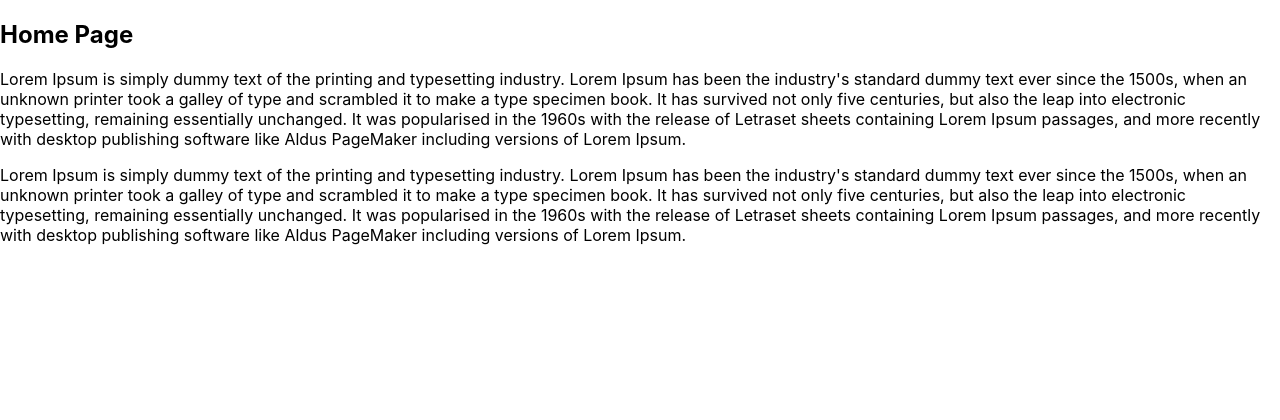
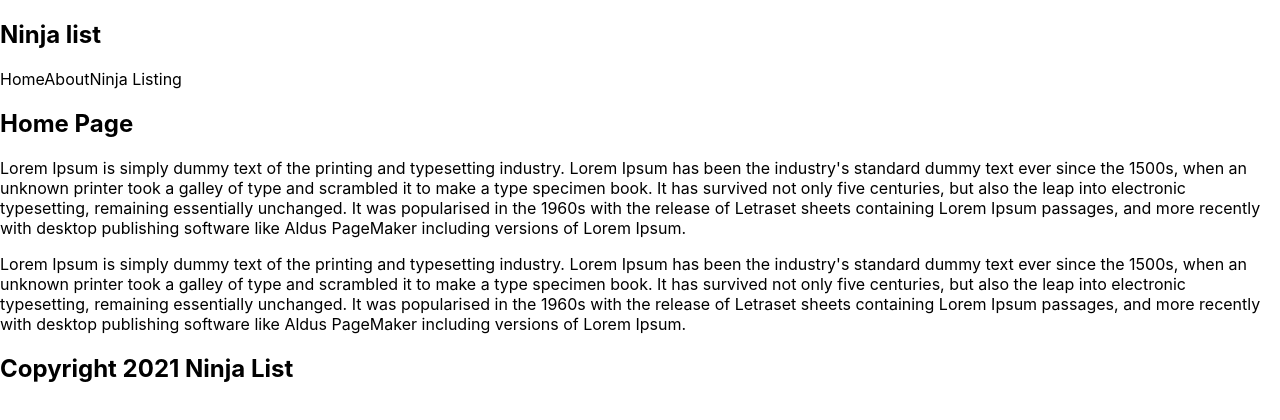
Before and after one commit to rakeshdr543/next-users, a Next.js app: page / in a window 1280 px wide. Shown: the top 420 px of the page. Built offline with nearby package versions, Linux system fonts and the light colour scheme.

Commit message:
Added next components

```diff
--- /dev/null
+++ b/comps/Footer.js
@@ -0,0 +1,7 @@
+const Footer = () => {
+    return ( <h2>
+        Copyright 2021 Ninja List
+    </h2> );
+}
+
+export default Footer;
--- /dev/null
+++ b/comps/Header.js
@@ -0,0 +1,12 @@
+const Header = () => {
+    return (
+        <div>
+            <h2>Ninja list</h2>
+            <a>Home</a>
+            <a>About</a>
+            <a>Ninja Listing</a>
+        </div>
+     );
+}
+
+export default Header;
--- a/pages/index.js
+++ b/pages/index.js
@@ -1,12 +1,17 @@
 import Head from 'next/head'
+import Header from '../comps/Header'
+import Footer from '../comps/Footer'
 import styles from '../styles/Home.module.css'
 
 export default function Home() {
   return (
     <div>
+      <Header />
      <h2>Home Page</h2>
      <p>Lorem Ipsum is simply dummy text of the printing and typesetting industry. Lorem Ipsum has been the industry's standard dummy text ever since the 1500s, when an unknown printer took a galley of type and scrambled it to make a type specimen book. It has survived not only five centuries, but also the leap into electronic typesetting, remaining essentially unchanged. It was popularised in the 1960s with the release of Letraset sheets containing Lorem Ipsum passages, and more recently with desktop publishing software like Aldus PageMaker including versions of Lorem Ipsum.</p>
-     <p>Lorem Ipsum is simply dummy text of the printing and typesetting industry. Lorem Ipsum has been the industry's standard dummy text ever since the 1500s, when an unknown printer took a galley of type and scrambled it to make a type specimen book. It has survived not only five centuries, but also the leap into electronic typesetting, remaining essentially unchanged. It was popularised in the 1960s with the release of Letraset sheets containing Lorem Ipsum passages, and more recently with desktop publishing software like Aldus PageMaker including versions of Lorem Ipsum.</p>
+
+    <p>Lorem Ipsum is simply dummy text of the printing and typesetting industry. Lorem Ipsum has been the industry's standard dummy text ever since the 1500s, when an unknown printer took a galley of type and scrambled it to make a type specimen book. It has survived not only five centuries, but also the leap into electronic typesetting, remaining essentially unchanged. It was popularised in the 1960s with the release of Letraset sheets containing Lorem Ipsum passages, and more recently with desktop publishing software like Aldus PageMaker including versions of Lorem Ipsum.</p>
+    <Footer />
     </div>
   )
 }
```
